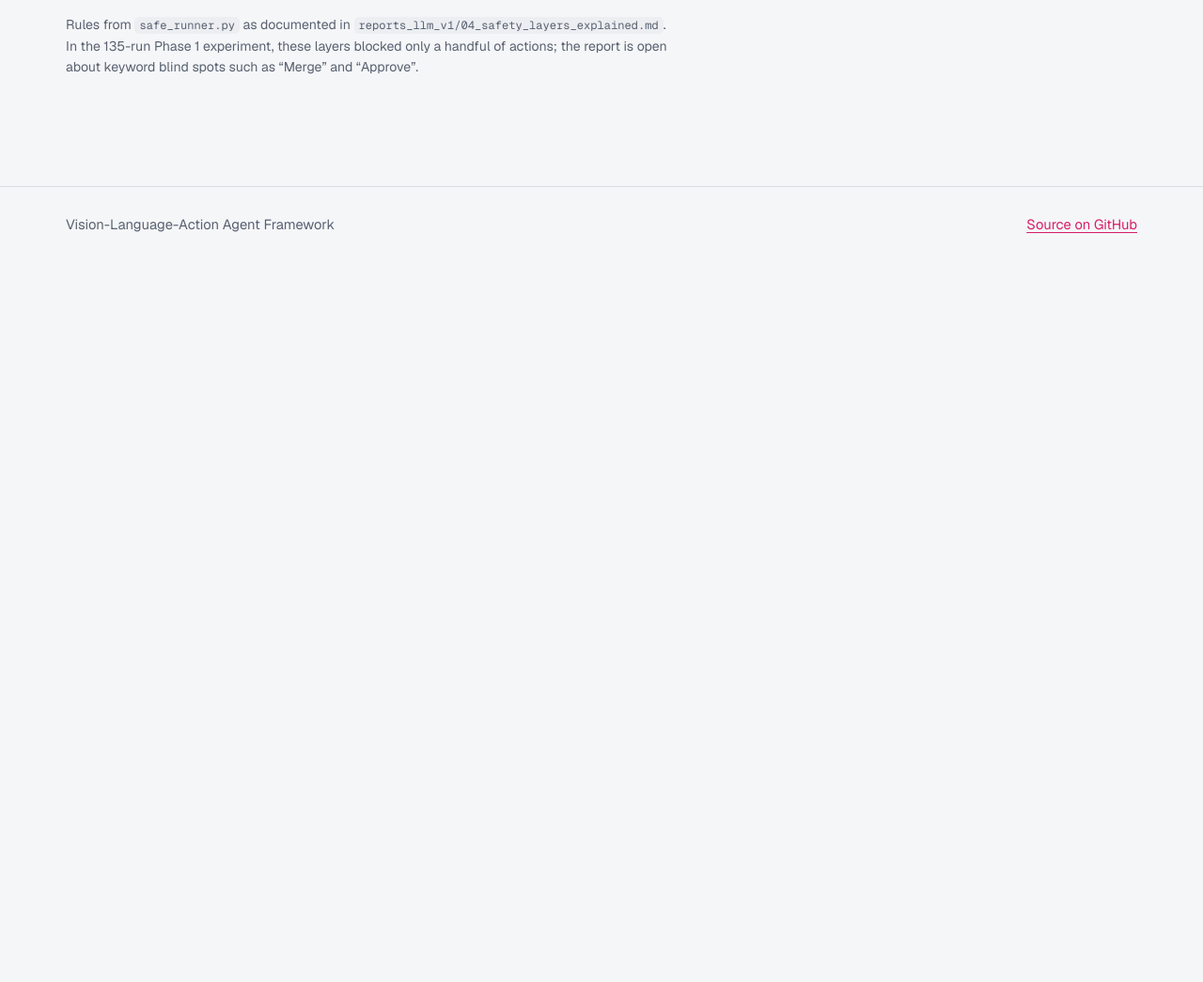
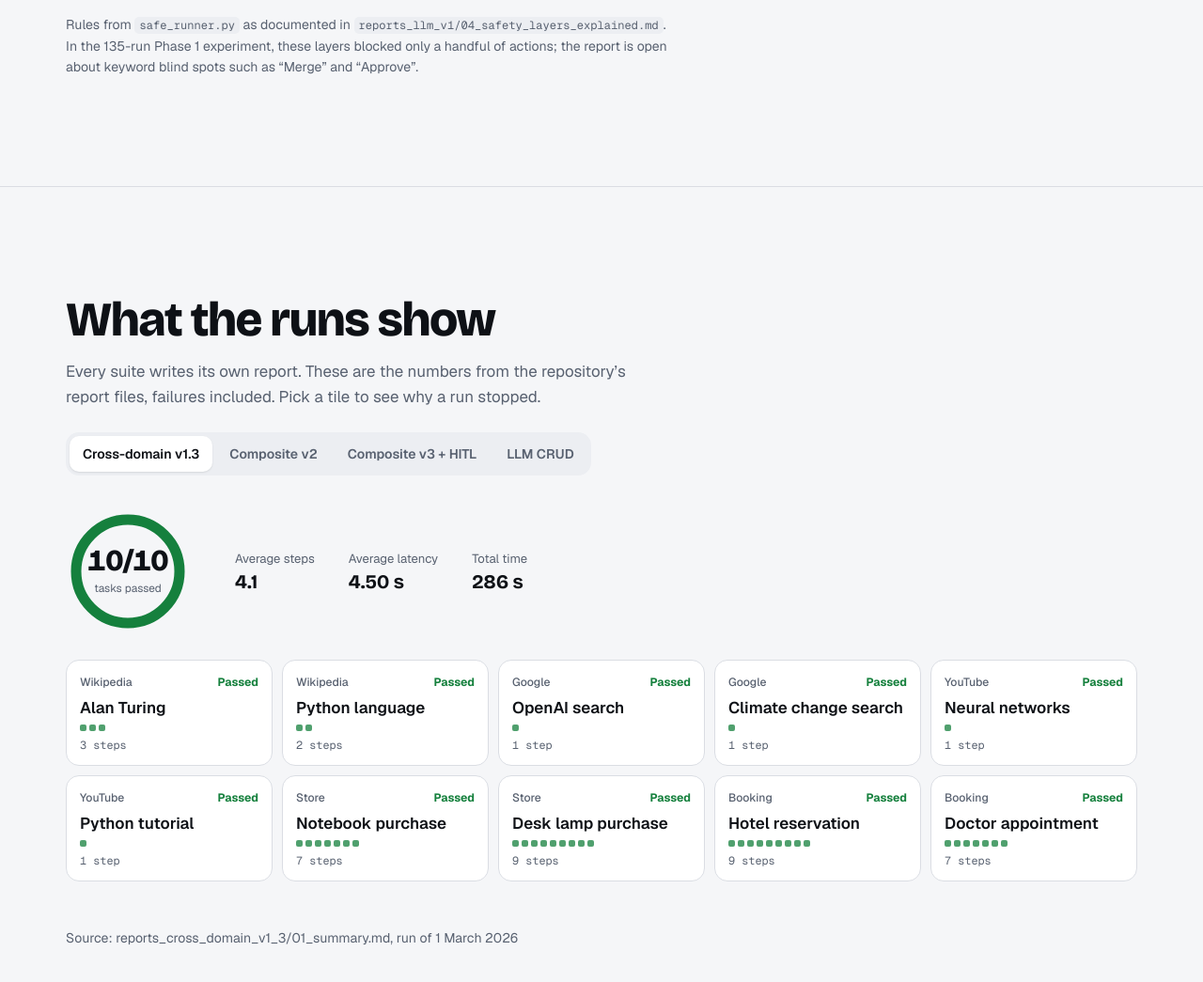
Before and after one commit to SparshSunilNaik/Multi-Domain-Vision-Language-Action-Agent-Framework, a plain HTML site: page docs/index.html in a window 1280 px wide. Shown: the part 3655-4700 px from the top of the page at 94% size. Before the commit the page ends 3949 px from the top, so only its background shows below. Drawn offline with nearby package versions, Linux system fonts and the light colour scheme.

Commit message:
Add results section from the repository's evaluation reports
Four suites as tabs: cross-domain v1.3 (10/10), composite v2 (5/5),
composite v3 with HITL scenarios (7/10, failures shown) and the final
LLM CRUD runs for Forum and GitLab. A score ring animates to the pass
rate, tiles cascade in with step counts as dots, and selecting a tile
shows its stop reason. Each suite cites its report file.

```diff
--- a/docs/index.html
+++ b/docs/index.html
@@ -217,7 +217,30 @@
       <p class="fine safety-note">Rules from <code>safe_runner.py</code> as documented in <code>reports_llm_v1/04_safety_layers_explained.md</code>. In the 135-run Phase 1 experiment, these layers blocked only a handful of actions; the report is open about keyword blind spots such as “Merge” and “Approve”.</p>
     </div>
   </section>
-  <!-- RESULTS -->
+  <section id="results" class="band results" aria-labelledby="results-title">
+    <div class="wrap">
+      <div class="results-head">
+        <div class="intro">
+          <h2 id="results-title">What the runs show</h2>
+          <p>Every suite writes its own report. These are the numbers from the repository’s report files, failures included. Pick a tile to see why a run stopped.</p>
+        </div>
+        <div class="suite-tabs" role="tablist" aria-label="Evaluation suite" id="suite-tabs"></div>
+      </div>
+
+      <div class="suite" role="tabpanel" id="suite-panel">
+        <div class="suite-summary">
+          <div class="score">
+            <svg viewBox="0 0 120 120" aria-hidden="true"><circle class="score-track" cx="60" cy="60" r="50"/><circle class="score-arc" id="score-arc" cx="60" cy="60" r="50" transform="rotate(-90 60 60)"/></svg>
+            <div class="score-num"><span id="score-num">0/0</span><small>tasks passed</small></div>
+          </div>
+          <dl class="suite-stats" id="suite-stats"></dl>
+        </div>
+        <ol class="tiles" id="tiles"></ol>
+        <p class="tile-detail" id="tile-detail" aria-live="polite"></p>
+        <p class="fine" id="suite-source"></p>
+      </div>
+    </div>
+  </section>
   <!-- RUN -->
 </main>
 
@@ -235,5 +258,6 @@
 <script src="js/router.js"></script>
 <script src="js/loop.js"></script>
 <script src="js/safety.js"></script>
+<script src="js/results.js"></script>
 </body>
 </html>
--- /dev/null
+++ b/docs/js/results.js
@@ -0,0 +1,136 @@
+/*
+ * Results from the repository's report files. Each suite is a tab; tiles show
+ * per-task outcome and step count, and reveal the stop reason when selected.
+ */
+(() => {
+  "use strict";
+  const SUITES = [
+    {
+      id: "cross",
+      name: "Cross-domain v1.3",
+      source: "reports_cross_domain_v1_3/01_summary.md, run of 1 March 2026",
+      stats: [["Average steps", "4.1"], ["Average latency", "4.50 s"], ["Total time", "286 s"]],
+      tasks: [
+        ["Wikipedia", "Alan Turing", true, 3, "Keyword '/wiki/Alan_Turing' in URL"],
+        ["Wikipedia", "Python language", true, 2, "Keyword '/wiki/Python' in URL"],
+        ["Google", "OpenAI search", true, 1, "Keyword 'search?q=' in URL"],
+        ["Google", "Climate change search", true, 1, "Keyword 'search?q=' in URL"],
+        ["YouTube", "Neural networks", true, 1, "Keyword 'results?search_query=' in URL"],
+        ["YouTube", "Python tutorial", true, 1, "Keyword 'results?search_query=' in URL"],
+        ["Store", "Notebook purchase", true, 7, "'VLA_ORDER_SUCCESS' in page text"],
+        ["Store", "Desk lamp purchase", true, 9, "'VLA_ORDER_SUCCESS' in page text"],
+        ["Booking", "Hotel reservation", true, 9, "'VLA_BOOKING_SUCCESS' in page text"],
+        ["Booking", "Doctor appointment", true, 7, "'VLA_BOOKING_SUCCESS' in page text"],
+      ],
+    },
+    {
+      id: "comp2",
+      name: "Composite v2",
+      source: "reports_composite_v2/report_20260303_113010.md",
+      stats: [["Model", "qwen3:8b"], ["Runtime", "196.7 s"], ["Retries used", "1"]],
+      tasks: [
+        ["Wikipedia → Google", "Python creator → Google", true, 4, "All 2 steps done, final keyword matched (1 retry)"],
+        ["Wikipedia → YouTube", "Alan Turing biography", true, 3, "Extracted {{birth_year}} = 1912, then searched YouTube"],
+        ["Store", "Store purchase", true, 8, "All steps completed"],
+        ["Booking", "Hotel booking", true, 7, "All steps completed"],
+        ["Wikipedia → Google", "Wikipedia fact chain", true, 3, "All 2 steps done, final keyword matched"],
+      ],
+    },
+    {
+      id: "comp3",
+      name: "Composite v3 + HITL",
+      source: "reports_composite_v3/report_v3_20260303_115721.md",
+      stats: [["Model", "qwen3:8b"], ["Runtime", "1184 s"], ["Failures", "3"]],
+      tasks: [
+        ["Wikipedia → Google", "Wikipedia extraction", true, 4, "All 2 steps done, final keyword matched (1 retry)"],
+        ["Google", "Google search", true, 1, "All steps done, final keyword matched"],
+        ["YouTube", "YouTube playback", true, 2, "YouTube playback started"],
+        ["Store", "Store purchase", false, 15, "Step 1 failed: loop detected at the same URL"],
+        ["Booking", "Booking reservation", true, 7, "All steps completed"],
+        ["Forum", "Forum CRUD", false, 45, "3 of 4 operations passed"],
+        ["GitLab", "GitLab CRUD", false, 0, "Error: page load timed out before the first step"],
+        ["Wikipedia → Google", "Cross-domain chain", true, 3, "All 2 steps done, final keyword matched"],
+        ["Google", "HITL: missing variable", true, 1, "All steps done, final keyword matched"],
+        ["Booking", "HITL: missing city", true, 9, "All steps completed"],
+      ],
+    },
+    {
+      id: "crud",
+      name: "LLM CRUD",
+      source: "llm_crud_v1/reports/report_20260301_202512.md (GitLab) and report_20260301_210718.md (Forum), the final runs of 1 March",
+      stats: [["Temperature", "0.7"], ["Max steps", "20"], ["Delete allowed", "No"]],
+      tasks: [
+        ["Forum", "Login", true, 1, "Logged in, 6.5 s"],
+        ["Forum", "Create post", true, 4, "Post created, 17.7 s"],
+        ["Forum", "Edit post", true, 4, "Edit marker visible, 23.5 s"],
+        ["Forum", "Reply", true, 20, "Reply marker visible, 300.9 s"],
+        ["GitLab", "Login", true, 1, "Logged in, 6.8 s"],
+        ["GitLab", "Create project", true, 1, "Project created, 48.5 s"],
+        ["GitLab", "Edit project", true, 4, "Edit marker in DOM, 72.9 s"],
+        ["GitLab", "Open issue", true, 25, "Issue visible, 554.1 s"],
+      ],
+    },
+  ];
+
+  const tabsEl = document.getElementById("suite-tabs");
+  const tilesEl = document.getElementById("tiles");
+  const detail = document.getElementById("tile-detail");
+  const arc = document.getElementById("score-arc");
+  const C = 2 * Math.PI * 50;
+  arc.style.strokeDasharray = `${C}`;
+  arc.style.strokeDashoffset = `${C}`;
+
+  const tabs = SUITES.map((s, i) => {
+    const b = document.createElement("button");
+    b.type = "button";
+    b.role = "tab";
+    b.id = `suite-tab-${s.id}`;
+    b.setAttribute("aria-controls", "suite-panel");
+    b.textContent = s.name;
+    b.addEventListener("click", () => select(i));
+    b.addEventListener("keydown", (e) => {
+      const d = { ArrowRight: 1, ArrowLeft: -1 }[e.key];
+      if (d) { e.preventDefault(); select((i + d + SUITES.length) % SUITES.length, true); }
+    });
+    tabsEl.appendChild(b);
+    return b;
+  });
+
+  function dots(n) {
+    const shown = Math.min(n, 25);
+    return `<span class="dots-row" aria-hidden="true">${"<i></i>".repeat(shown)}${n > 25 ? "<em>+" + (n - 25) + "</em>" : ""}</span>`;
+  }
+
+  function select(i, focus) {
+    const s = SUITES[i];
+    tabs.forEach((t, j) => { t.setAttribute("aria-selected", String(j === i)); t.tabIndex = j === i ? 0 : -1; });
+    document.getElementById("suite-panel").setAttribute("aria-labelledby", tabs[i].id);
+    if (focus) tabs[i].focus();
+
+    const passed = s.tasks.filter((t) => t[2]).length;
+    document.getElementById("score-num").textContent = `${passed}/${s.tasks.length}`;
+    arc.style.strokeDashoffset = `${C * (1 - passed / s.tasks.length)}`;
+    arc.classList.toggle("partial", passed < s.tasks.length);
+    document.getElementById("suite-stats").innerHTML = s.stats.map(([k, v]) => `<div><dt>${k}</dt><dd>${v}</dd></div>`).join("");
+    document.getElementById("suite-source").textContent = `Source: ${s.source}`;
+    detail.textContent = "";
+
+    tilesEl.innerHTML = s.tasks.map(([domain, name, ok, steps], k) => `
+      <li style="--i:${k}">
+        <button type="button" class="tile ${ok ? "ok" : "fail"}" data-k="${k}" aria-pressed="false">
+          <span class="tile-top"><span class="tile-domain">${domain}</span><span class="tile-status">${ok ? "Passed" : "Failed"}</span></span>
+          <span class="tile-name">${name}</span>
+          ${dots(steps)}
+          <span class="tile-steps">${steps} step${steps === 1 ? "" : "s"}</span>
+        </button>
+      </li>`).join("");
+    tilesEl.querySelectorAll(".tile").forEach((b) => b.addEventListener("click", () => {
+      tilesEl.querySelectorAll(".tile").forEach((x) => x.setAttribute("aria-pressed", String(x === b)));
+      const t = s.tasks[+b.dataset.k];
+      detail.innerHTML = `<b>${t[1]}</b>: ${t[4]}`;
+      detail.className = `tile-detail ${t[2] ? "ok" : "fail"}`;
+    }));
+  }
+
+  select(0);
+})();
--- a/docs/styles.css
+++ b/docs/styles.css
@@ -322,6 +322,49 @@ code, pre, kbd { font-family: var(--mono); }
 .counters dd { margin: 2px 0 0; font: 600 1rem var(--mono); }
 .safety-note { margin-top: 18px; max-width: 70ch; }
 
+/* ---------- results ---------- */
+.results-head { display: flex; flex-wrap: wrap; justify-content: space-between; align-items: flex-end; gap: 24px; }
+.results-head .intro { max-width: 640px; }
+.suite-tabs { display: flex; flex-wrap: wrap; gap: 4px; padding: 4px; border-radius: 14px; background: var(--surface-2); }
+.suite-tabs button { font: inherit; font-size: 0.88rem; font-weight: 600; color: var(--ink-2); background: transparent; border: 0; border-radius: 10px; padding: 0 14px; min-height: 38px; cursor: pointer; transition: background-color 150ms ease, color 150ms ease; }
+.suite-tabs button[aria-selected="true"] { background: var(--surface); color: var(--ink); box-shadow: 0 1px 2px rgba(14, 17, 22, 0.1); }
+.suite { margin-top: 36px; }
+.suite-summary { display: flex; flex-wrap: wrap; align-items: center; gap: 24px 48px; }
+.score { position: relative; width: 132px; height: 132px; }
+.score svg { width: 100%; height: 100%; }
+.score-track { fill: none; stroke: var(--surface-2); stroke-width: 10; }
+.score-arc { fill: none; stroke: var(--low); stroke-width: 10; stroke-linecap: round; transition: stroke-dashoffset 800ms cubic-bezier(0.3, 0.7, 0.2, 1), stroke 300ms ease; }
+.score-arc.partial { stroke: var(--med); }
+.score-num { position: absolute; inset: 0; display: grid; place-content: center; text-align: center; }
+.score-num span { font: 800 2rem/1 var(--display); letter-spacing: -0.03em; font-variant-numeric: tabular-nums; }
+.score-num small { font-size: 0.74rem; color: var(--ink-2); margin-top: 4px; }
+.suite-stats { display: flex; flex-wrap: wrap; gap: 12px 36px; margin: 0; }
+.suite-stats dt { font-size: 0.82rem; color: var(--ink-2); }
+.suite-stats dd { margin: 2px 0 0; font: 700 1.3rem var(--display); letter-spacing: -0.01em; }
+.tiles { list-style: none; margin: 28px 0 0; padding: 0; display: grid; grid-template-columns: repeat(auto-fill, minmax(200px, 1fr)); gap: 10px; }
+.tiles li { animation: tile-in 420ms cubic-bezier(0.3, 0.7, 0.2, 1) both; animation-delay: calc(var(--i) * 45ms); }
+@keyframes tile-in { from { opacity: 0; transform: translateY(10px) scale(0.98); } to { opacity: 1; transform: none; } }
+.tile { width: 100%; height: 100%; display: grid; gap: 6px; text-align: left; font: inherit; color: var(--ink); background: var(--surface); border: 1.5px solid var(--rule); border-radius: 14px; padding: 14px; cursor: pointer; transition: border-color 150ms ease, transform 150ms ease; }
+.tile:hover { transform: translateY(-2px); border-color: var(--ink-2); }
+.tile[aria-pressed="true"] { border-color: var(--accent); box-shadow: 0 0 0 3px var(--accent-soft); }
+.tile-top { display: flex; justify-content: space-between; gap: 8px; font-size: 0.76rem; }
+.tile-domain { color: var(--ink-2); font-weight: 500; }
+.tile-status { font-weight: 700; }
+.tile.ok .tile-status { color: var(--low); }
+.tile.fail .tile-status { color: var(--high); }
+.tile.fail { border-style: dashed; }
+.tile-name { font-weight: 600; line-height: 1.3; }
+.dots-row { display: flex; flex-wrap: wrap; gap: 3px; min-height: 8px; }
+.dots-row i { width: 7px; height: 7px; border-radius: 2px; background: var(--ink-2); opacity: 0.45; }
+.tile.ok .dots-row i { background: var(--low); opacity: 0.75; }
+.tile.fail .dots-row i { background: var(--high); opacity: 0.7; }
+.dots-row em { font: 600 0.68rem var(--mono); font-style: normal; color: var(--ink-2); margin-left: 2px; line-height: 7px; }
+.tile-steps { font: 0.74rem var(--mono); color: var(--ink-2); }
+.tile-detail { margin-top: 16px; min-height: 1.6em; font-size: 0.98rem; }
+.tile-detail.ok b { color: var(--low); }
+.tile-detail.fail b { color: var(--high); }
+.results .fine { margin-top: 8px; }
+
 /* ---------- footer ---------- */
 .foot { border-top: 1px solid var(--rule); padding: 28px 0 44px; font-size: 0.92rem; color: var(--ink-2); }
 .foot-inner { display: flex; flex-wrap: wrap; justify-content: space-between; gap: 10px; }
```
